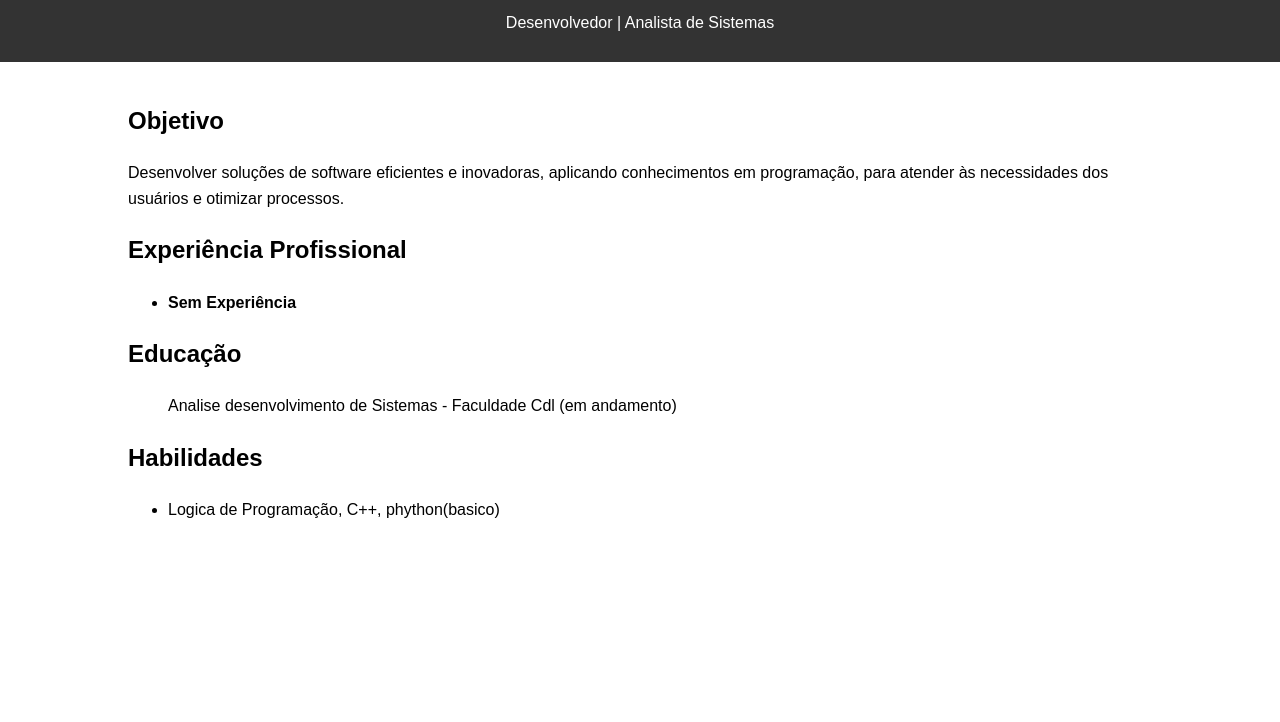
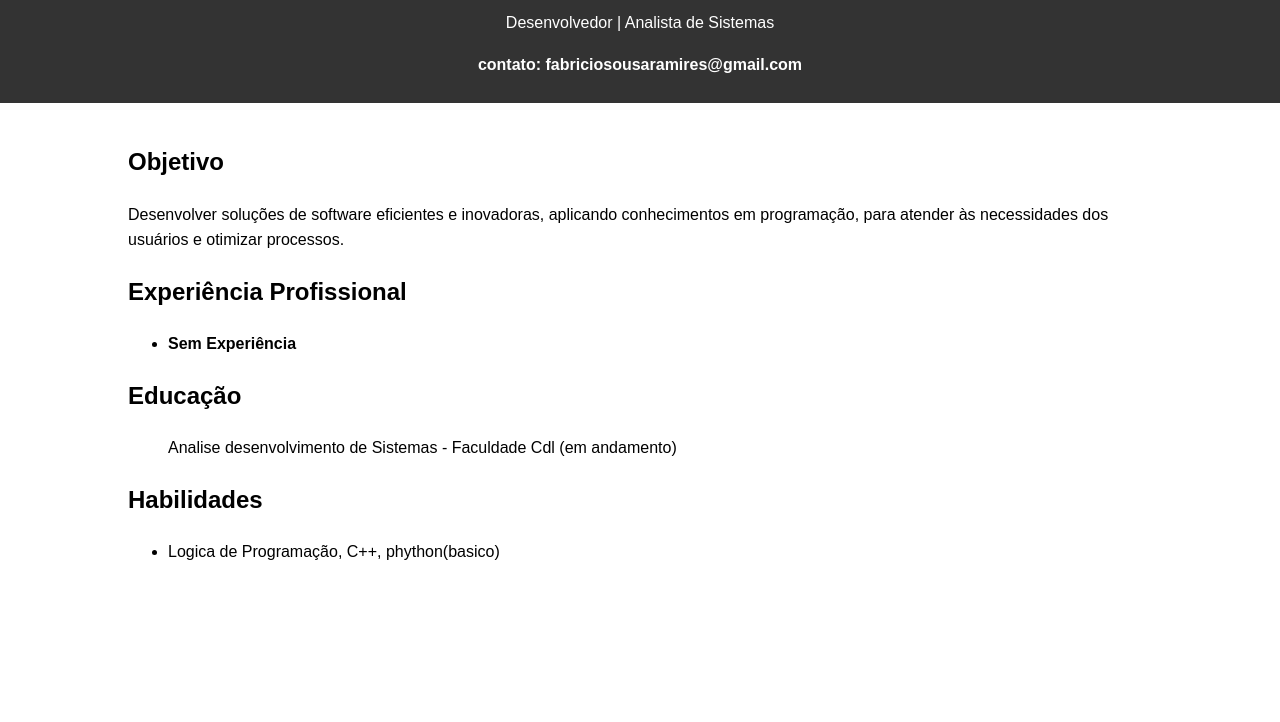
Before and after one commit to FabricioSousaRamires/curriculo-digital, a plain HTML site: page index.html in a window 1280 px wide. Shown: the part 78-800 px from the top of the page. Drawn offline with Linux system fonts and the light colour scheme.

Commit message:
Update index.html

```diff
--- a/index.html
+++ b/index.html
@@ -31,6 +31,7 @@
     <header>
         <h2>Fabricio de Sousa Ramires</h2>
         <p>Desenvolvedor | Analista de Sistemas</p>
+       <strong><p>contato: fabriciosousaramires@gmail.com</p></strong>
     </header>
     <div class="container">
         <section class="section">
```
